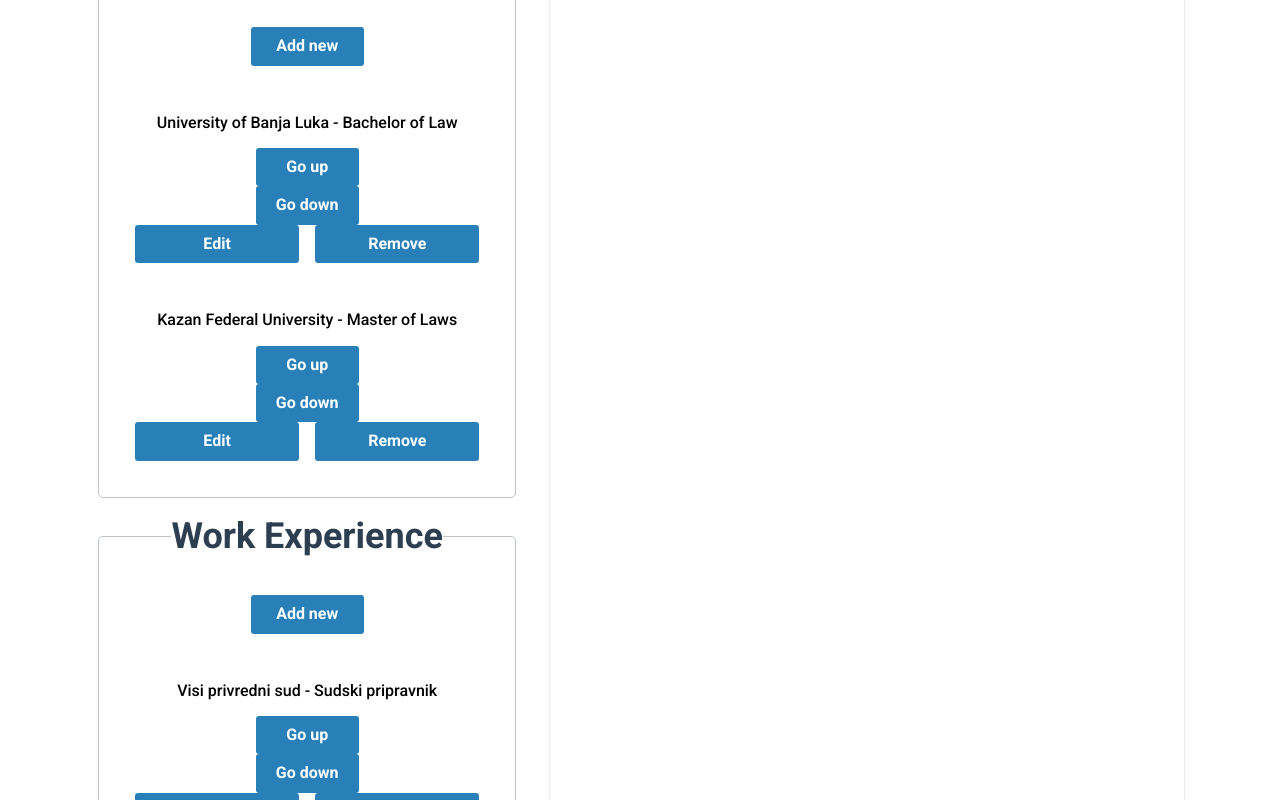
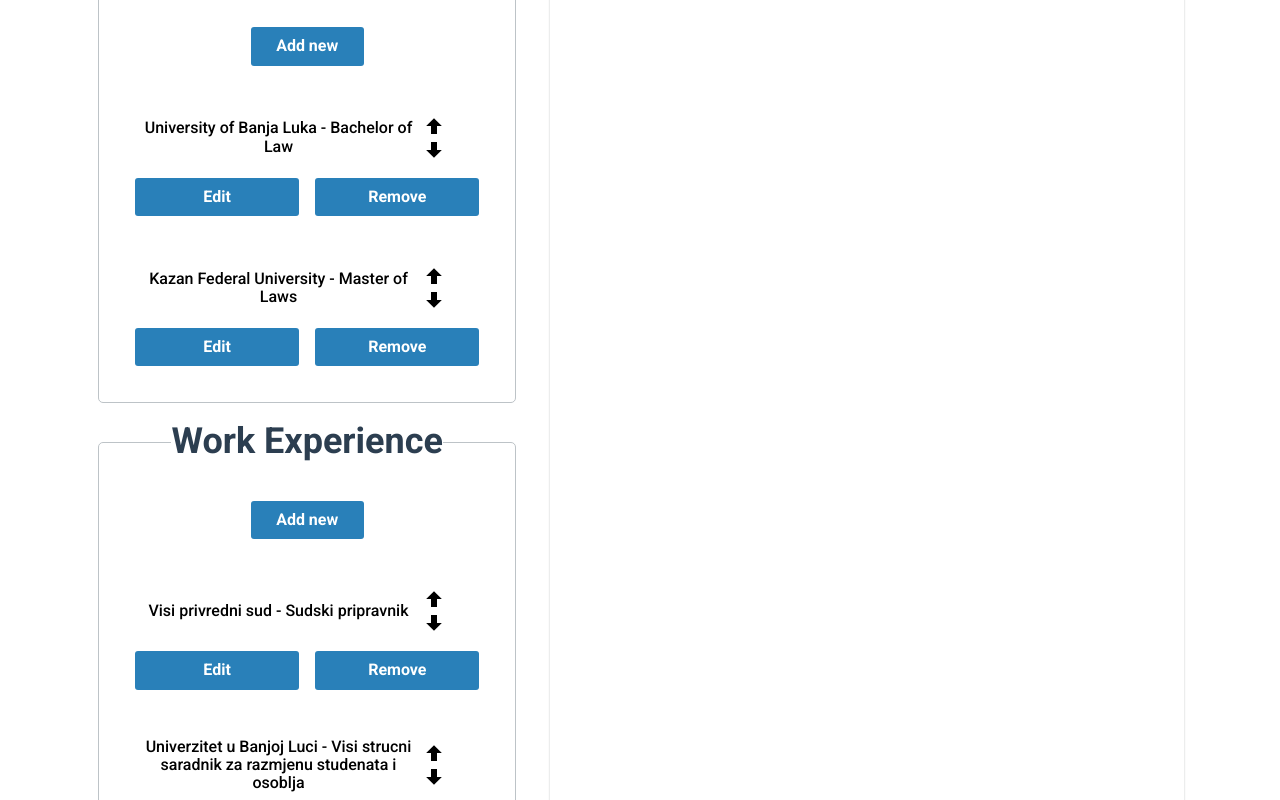
Before and after one commit to Djotajo/cv-application, a React (Vite) app: page / in a window 1280 px wide. Shown: the part 1180-1980 px from the top of the page. Built offline with nearby package versions, Linux system fonts and the light colour scheme.

Commit message:
Add svg icons instead of buttons for move up and down

```diff
--- a/src/App.css
+++ b/src/App.css
@@ -329,6 +329,23 @@
   display: none;
 }
 
+.moveItemIcon {
+  transition: transform 0.2s ease, color 0.2s ease;
+  color: black; /* Initial color */
+}
+
+.moveItemIcon:hover {
+  transform: scale(1.1); /* Slightly increase the size */
+  color: #2c3e50; /* Change to a different color on hover (DodgerBlue in this case) */
+}
+
+.itemContent {
+  display: grid;
+  grid-template-columns: 5fr 1fr;
+  align-items: center;
+  margin-bottom: 1em;
+}
+
 @page {
   size: auto;
   margin: 0mm;
@@ -506,7 +523,7 @@
 }
 
 .inputSection p {
-  margin-bottom: 1em;
+  /* margin-bottom: 1em; */
   font-size: 1em;
   font-weight: 500;
 }
--- a/src/components/educationPieceCompleted.jsx
+++ b/src/components/educationPieceCompleted.jsx
@@ -1,4 +1,7 @@
 import { useState } from "react";
+import Icon from "@mdi/react";
+import { mdiArrowDownBold } from "@mdi/js";
+import { mdiArrowUpBold } from "@mdi/js";
 
 function EducationPieceCompleted({
   name,
@@ -42,21 +45,26 @@
   return (
     <>
       <div className="eduItem">
-        <p>
-          {name} - {title}
-        </p>
-        <button
-          className="moveItemButton"
-          onClick={(event) => moveUp(event, id)}
-        >
-          Go up
-        </button>
-        <button
-          className="moveItemButton"
-          onClick={(event) => moveDown(event, id)}
-        >
-          Go down
-        </button>
+        <div className="itemContent">
+          <p>
+            {name} - {title}
+          </p>
+          <div className="itemContentButtons">
+            <Icon
+              path={mdiArrowUpBold}
+              size={1}
+              onClick={(event) => moveUp(event, id)}
+              className="moveItemIcon"
+            />
+            <Icon
+              path={mdiArrowDownBold}
+              size={1}
+              onClick={(event) => moveDown(event, id)}
+              className="moveItemIcon"
+            />
+          </div>
+        </div>
+
         <div className="eduItemButtons">
           <button onClick={handleEdit}>Edit</button>
           <button onClick={handleRemove}>Remove</button>
--- a/src/components/workExperienceCompleted.jsx
+++ b/src/components/workExperienceCompleted.jsx
@@ -1,4 +1,7 @@
 import { useState } from "react";
+import Icon from "@mdi/react";
+import { mdiArrowDownBold } from "@mdi/js";
+import { mdiArrowUpBold } from "@mdi/js";
 
 function WorkExperienceCompleted({
   company,
@@ -43,21 +46,26 @@
   return (
     <>
       <div className="workItem">
-        <p>
-          {company} - {position}
-        </p>
-        <button
-          className="moveItemButton"
-          onClick={(event) => moveUp(event, id)}
-        >
-          Go up
-        </button>
-        <button
-          className="moveItemButton"
-          onClick={(event) => moveDown(event, id)}
-        >
-          Go down
-        </button>
+        <div className="itemContent">
+          <p>
+            {company} - {position}{" "}
+          </p>
+          <div className="itemContentButtons">
+            <Icon
+              path={mdiArrowUpBold}
+              size={1}
+              onClick={(event) => moveUp(event, id)}
+              className="moveItemIcon"
+            />
+            <Icon
+              path={mdiArrowDownBold}
+              size={1}
+              onClick={(event) => moveDown(event, id)}
+              className="moveItemIcon"
+            />
+          </div>
+        </div>
+
         <div className="workItemButtons">
           <button onClick={handleEdit}>Edit</button>
           <button onClick={handleRemove}>Remove</button>
```
